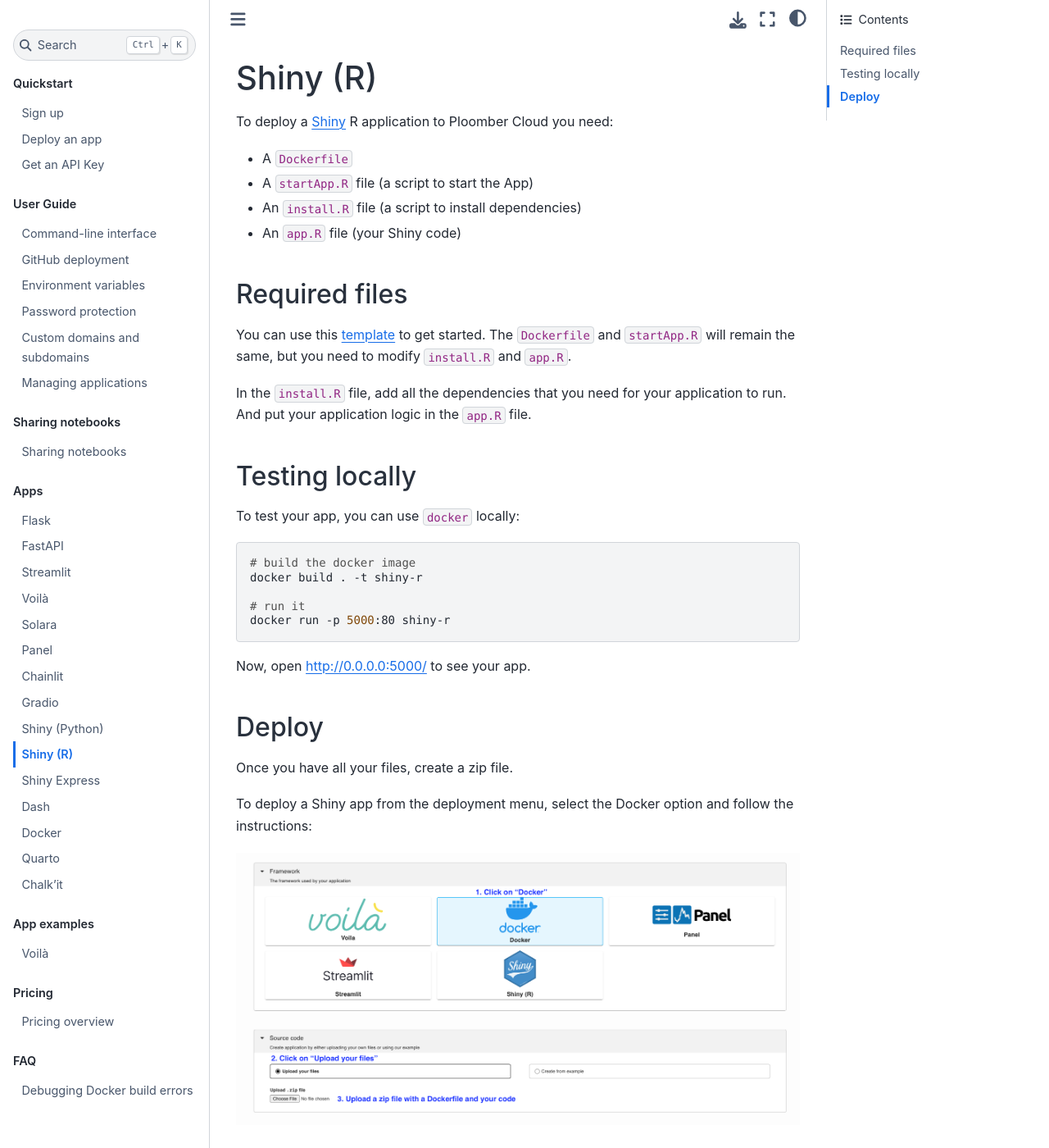
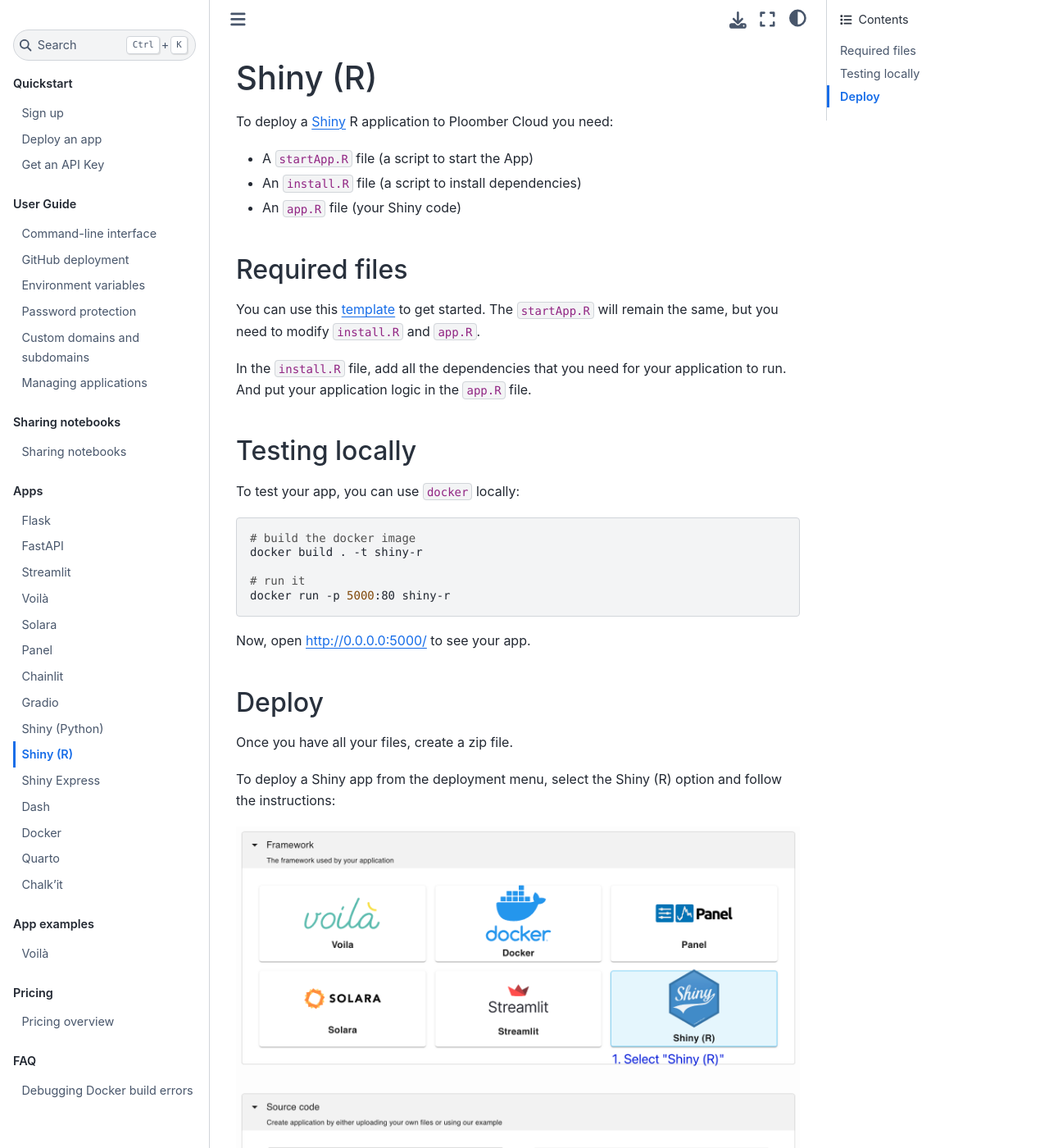
Before and after one commit to ploomber/doc, a Jupyter Book: the page built from doc/apps/shiny-r.md, in a window 1280 px wide and 1400 px high. Shown: the whole window at 82% size. Built offline with Jupyter Book 1.0.4 settings and Sphinx 7.4.7 and the Sphinx Book theme 1.1.4, drawn with Linux system fonts in a browser that asks for light colours.

Commit message:
Update Shiny (R) documentation

```diff
--- a/doc/apps/shiny-r.md
+++ b/doc/apps/shiny-r.md
@@ -2,14 +2,13 @@
 
 To deploy a [Shiny](https://shiny.posit.co/py/docs/overview.html) R application to Ploomber Cloud you need:
 
-- A `Dockerfile`
 - A `startApp.R` file (a script to start the App)
 - An `install.R` file (a script to install dependencies)
 - An `app.R` file (your Shiny code)
 
 ## Required files
 
-You can use this [template](https://github.com/ploomber/doc/blob/main/examples/shiny-r/shiny-r-data-visualization) to get started. The `Dockerfile` and `startApp.R` will remain the same, but you need to modify `install.R` and `app.R`.
+You can use this [template](https://github.com/ploomber/doc/blob/main/examples/shiny-r/shiny-r-data-visualization) to get started. The `startApp.R` will remain the same, but you need to modify `install.R` and `app.R`.
 
 In the `install.R` file, add all the dependencies that you need for your application to run. And put your application logic in the `app.R` file.
 
@@ -33,6 +32,6 @@
 
 Once you have all your files, create a zip file.
 
-To deploy a Shiny app from the deployment menu, select the Docker option and follow the instructions:
+To deploy a Shiny app from the deployment menu, select the Shiny (R) option and follow the instructions:
 
-![](../static/docker.png)
+![](../static/shiny-r.png)
```
Also changed, not shown: doc/static/shiny-r.png (added), 3 other files.
